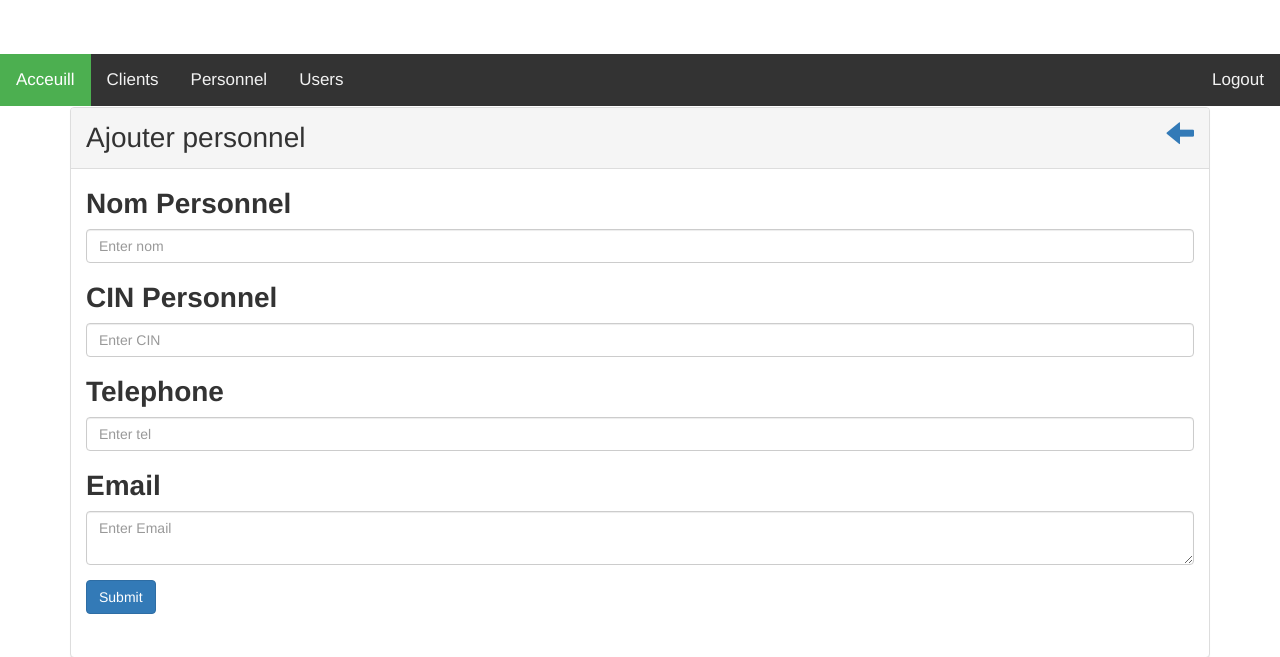
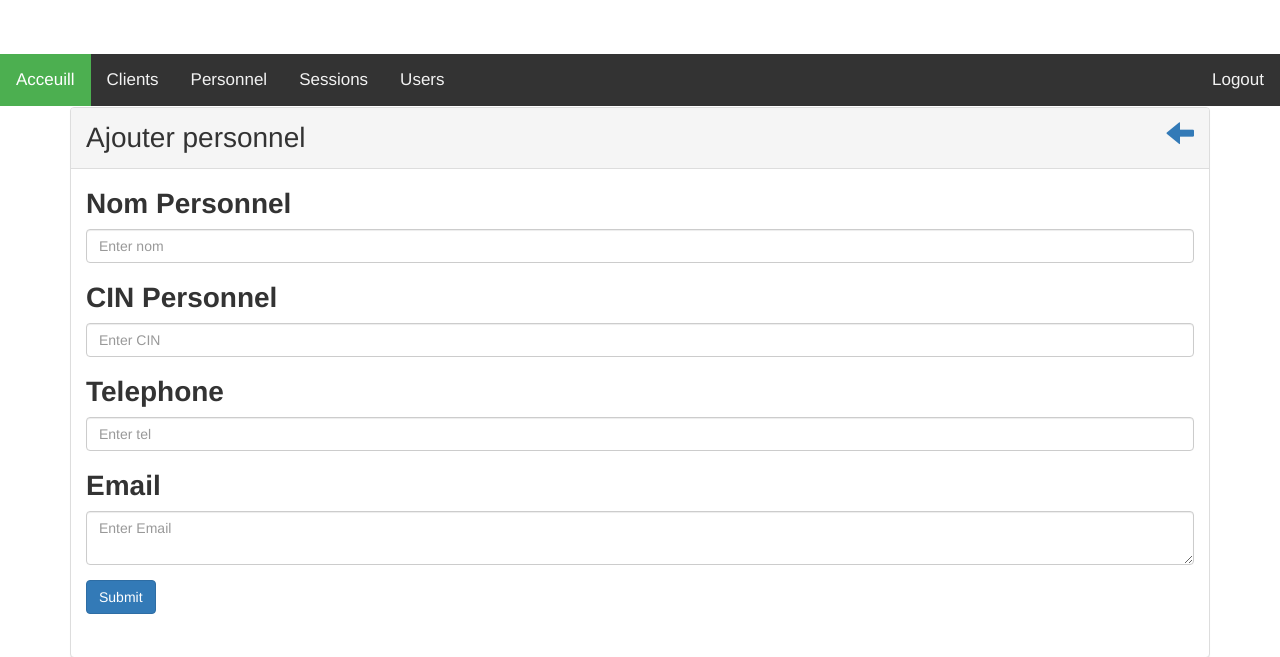
Before and after one commit to baedyl/cucas, a CodeIgniter app: page /database/index.php/personnel/add in a window 1280 px wide. Shown: the top 657 px of the page. Run offline with CodeIgniter, Linux system fonts and the light colour scheme.

Commit message:
Added the CRUD for Sessions

```diff
--- a/application/models/Personnel_model.php
+++ b/application/models/Personnel_model.php
@@ -1,5 +1,5 @@
 <?php
-if ( ! defined('BASEPATH')) exit('No direct script access allowed');
+if ( !defined('BASEPATH')) exit('No direct script access allowed');
 class Personnel_model extends CI_Model{
     /*
      * Get posts
@@ -47,3 +47,4 @@ class Personnel_model extends CI_Model{
         return $delete?true:false;
     }
 }
+?>
--- a/application/views/templates/header.php
+++ b/application/views/templates/header.php
@@ -20,6 +20,7 @@
             <a class="active" href="<?php echo site_url('welcome'); ?>">Acceuill</a>
             <a href="<?php echo site_url('client'); ?>" >Clients</a>
             <a href="<?php echo site_url('personnel'); ?>" >Personnel</a>
+            <a href="<?php echo site_url('session'); ?>" >Sessions</a>
             <a href="<?php echo site_url('auth'); ?>" >Users</a>
             <a class="droite" href="<?php echo site_url('auth/logout'); ?>">Logout</a>
         </div>
```
